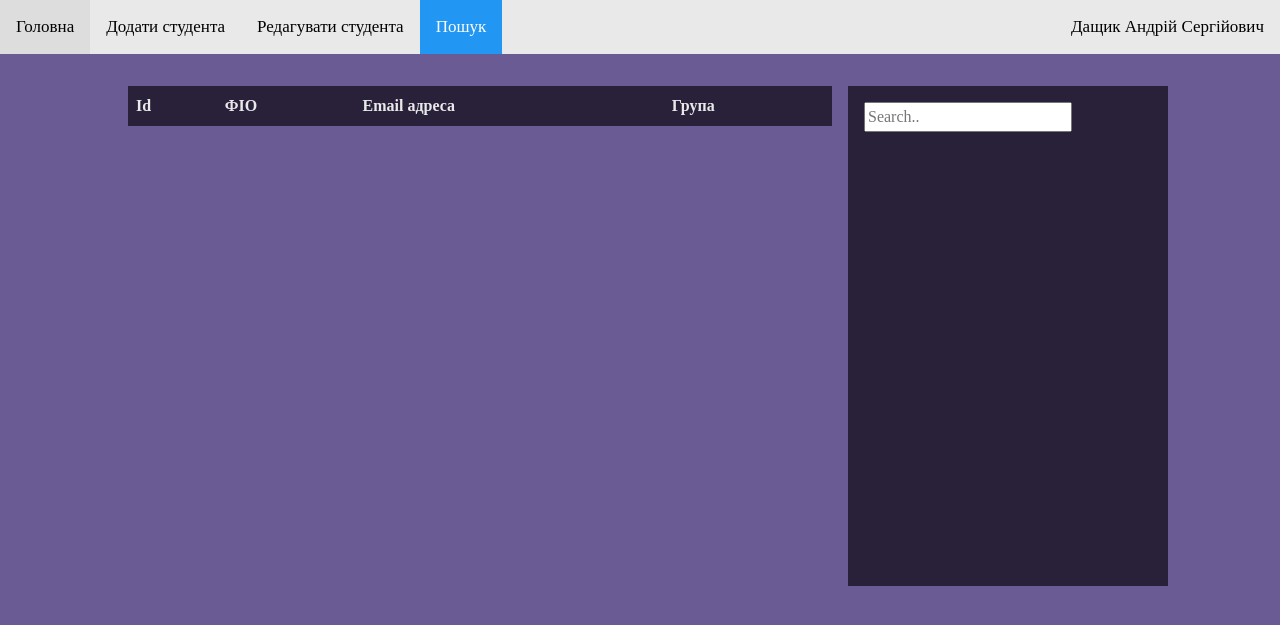
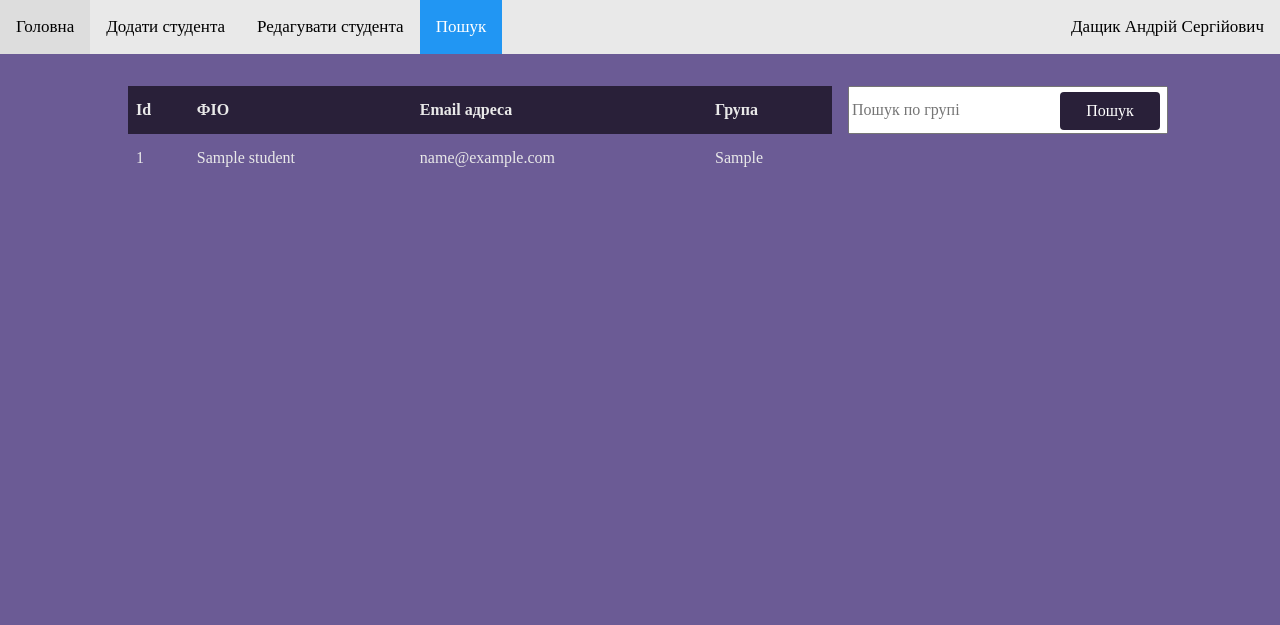
Before and after one commit to andreydashch/decanat, a Flask app: page /search_student in a window 1280 px wide; the page is wider, and only the part inside the window is pictured. Shown: the top 625 px of that part. Run offline with Flask 3, Linux system fonts and the light colour scheme; a database or web service that is not in the repository returns one stand-in record (values such as "Sample title"); lists and menus that the app fills with data are empty; some libraries are stand-ins or nearby versions.

Commit message:
Add search by group

```diff
--- a/main.py
+++ b/main.py
@@ -32,10 +32,13 @@ def add_student():
 
 @app.route('/search_student', methods=['POST', 'GET'])
 def search():
+    group = request.args.get("group")
+    students = studnet_service.get_students_by_group(group)
 
     return render_template(
         'search_student.html',
-        data={"user": user}
+        data={"user": user},
+        students_list=students
     )
 
 
--- a/static/search_student.css
+++ b/static/search_student.css
@@ -7,11 +7,36 @@ main {
 
 .search_container {
     width: 25%;
-    height: 500px;
-    padding-top: 1em;
-    padding-left: 1em;
     margin-left: 1em;
-    background-color: #292039;
+}
+
+.search_container input {
+    width: 100%;
+    height: 3em;
+}
+
+input:focus{
+    outline: none;
+    border:1px solid #2196F3;
+}
+
+.search_container .btn {
+  position: relative;
+  float: right;
+  margin-right: 0.5em;
+  margin-top: -2.6em;
+  padding-bottom: 0.1em
+  height: 2em;
+  width: 20%;
+  min-width: 100px;
+  color: #fff;
+  background-color: #292039;
+}
+
+.search_container .btn:hover, .btn:focus {
+  background-color: #2196F3;
+  color: white;
+  box-shadow:none;
 }
 
 .search_block {
@@ -27,6 +52,10 @@ table {
     border-collapse: collapse;
 }
 
+tr {
+    height: 3em;
+}
+
 td, th {
     text-align: left;
     padding: 8px;
--- a/templates/search_student.html
+++ b/templates/search_student.html
@@ -44,9 +44,10 @@
         </table>
 
         <div class="search_container">
-            <div class="search_block">
-                <input type="text" placeholder="Search..">
-            </div>
+                <form action="/search_student">
+                    <input type="text" placeholder="Пошук по групі" name="group">
+                    <button class="btn" type="submit">Пошук<i class="fa fa-search"></i></button>
+                </form>
         </div>
     </main>
 
```
